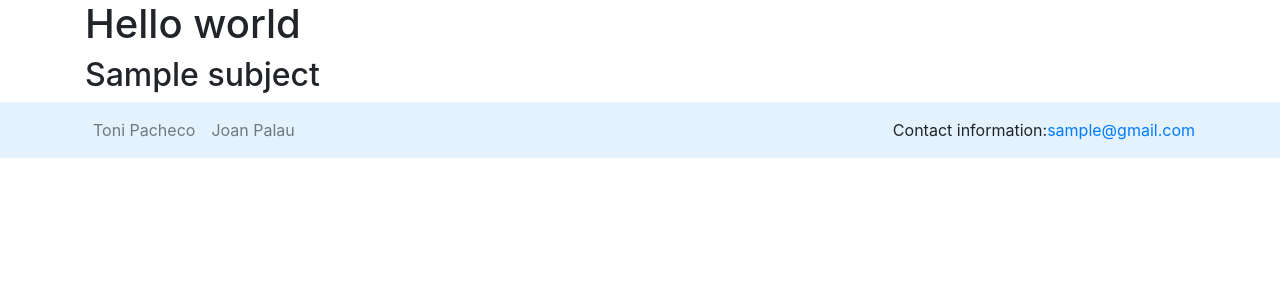
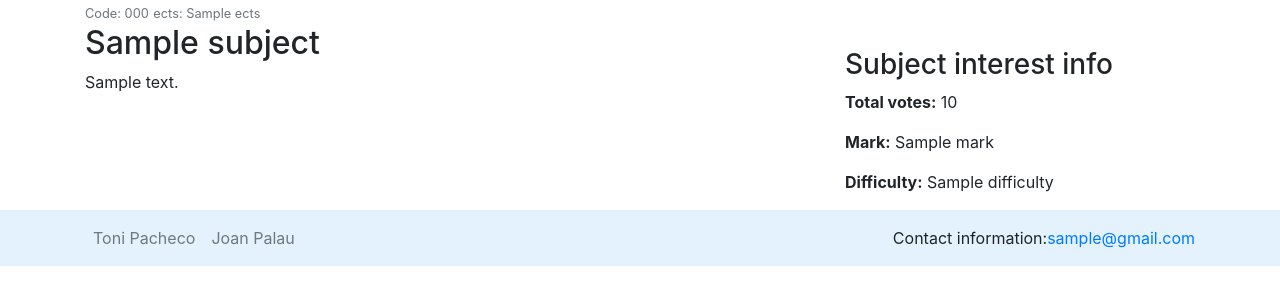
Before and after one commit to ToniPF/DegreeVoting, a Django app: template degree_voting/polls/templates/polls/assessment_detail.html in a window 1280 px wide. Shown: the part 56-361 px from the top of the page. Run offline with Django 3.2, Linux system fonts and the light colour scheme; the template is opened without the code that fills it: most values are stand-ins (such as "Sample title", 1, 10 or a date in 2020); some libraries are stand-ins or nearby versions.

Commit message:
Creat html assessment_detail, arreglat controlador del mateix

```diff
--- a/degree_voting/polls/templates/polls/assessment_detail.html
+++ b/degree_voting/polls/templates/polls/assessment_detail.html
@@ -1,8 +1,28 @@
 {% extends "polls/base.html" %}
 {% block content%}
+<div class="row">
+    <div class="col-sm-8">
 
-<h1>Hello world</h1>
+        <article class="media content-section">
+          <div class="media-body">
+            <div class="article-metadata">
+              <small class="text-muted"> Code: {{ subject_with_grade.subject.code }}</small>
+                <small class="text-muted"> ects: {{ subject_with_grade.subject.ects }}</small>
+            </div>
+            <h2>{{ subject_with_grade.subject.title }}</h2>
+            <p class="article-content" align="justify">{{ subject_with_grade.subject.description }}</p>
+          </div>
+        </article>
 
-<h2>{{ subject_with_grade.subject.title }}</h2>
+    </div>
+    <div class="col-sm-4">
+        <br>
+        <br>
+        <h3>Subject interest info</h3>
+        <p><b>Total votes:</b> {{ subject_with_grade.amount}}</p>
+        <p><b>Mark:</b> {{ subject_with_grade.mark}}</p>
+        <p><b>Difficulty:</b> {{ subject_with_grade.difficulty}}</p>
+    </div>
+</div>
 
 {% endblock content%}
--- a/degree_voting/polls/urls.py
+++ b/degree_voting/polls/urls.py
@@ -8,7 +8,7 @@ urlpatterns = [
     path('degrees/', views.degrees, name='polls-degrees'),
     path('teachers-ranking/', views.teachers_ranking, name='teachers-ranking'),
     path('subjects-ranking/', views.subjects_ranking, name='subjects-ranking'),
-    path('subjects/<int:pk>/', AssessmentDetailView.as_view(), name='subject_info'),
+    path('subjects/<subject_id>/', AssessmentDetailView.as_view(), name='subject_info'),
     path('degrees/<int:pk>/', DegreeDetailView.as_view(), name='degree_info'),
 
 ]
--- a/degree_voting/polls/views.py
+++ b/degree_voting/polls/views.py
@@ -27,10 +27,12 @@ def degrees(request):
 
 class AssessmentDetailView(DetailView):
     context_object_name = 'subject_with_grade'
+    slug_field = "subject_id"
+    slug_url_kwarg = "subject_id"
     template_name = 'polls/assessment_detail.html'
 
     def get_queryset(self):
-        self.subject = get_object_or_404(Subject, code=self.kwargs['pk'])
+        self.subject = get_object_or_404(Subject, code=self.kwargs['subject_id'])
         return Assessment.objects.filter(subject=self.subject)
 
     def get_context_data(self, **kwargs):
```
